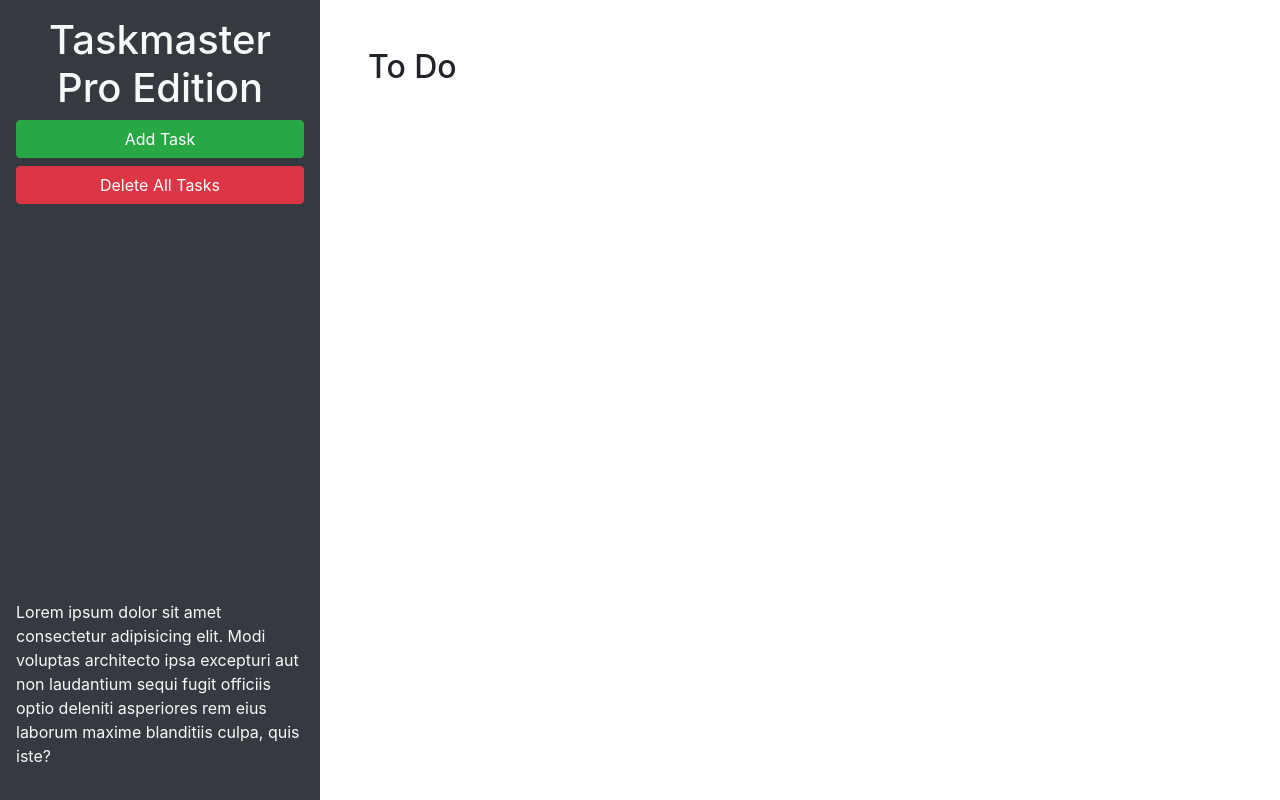
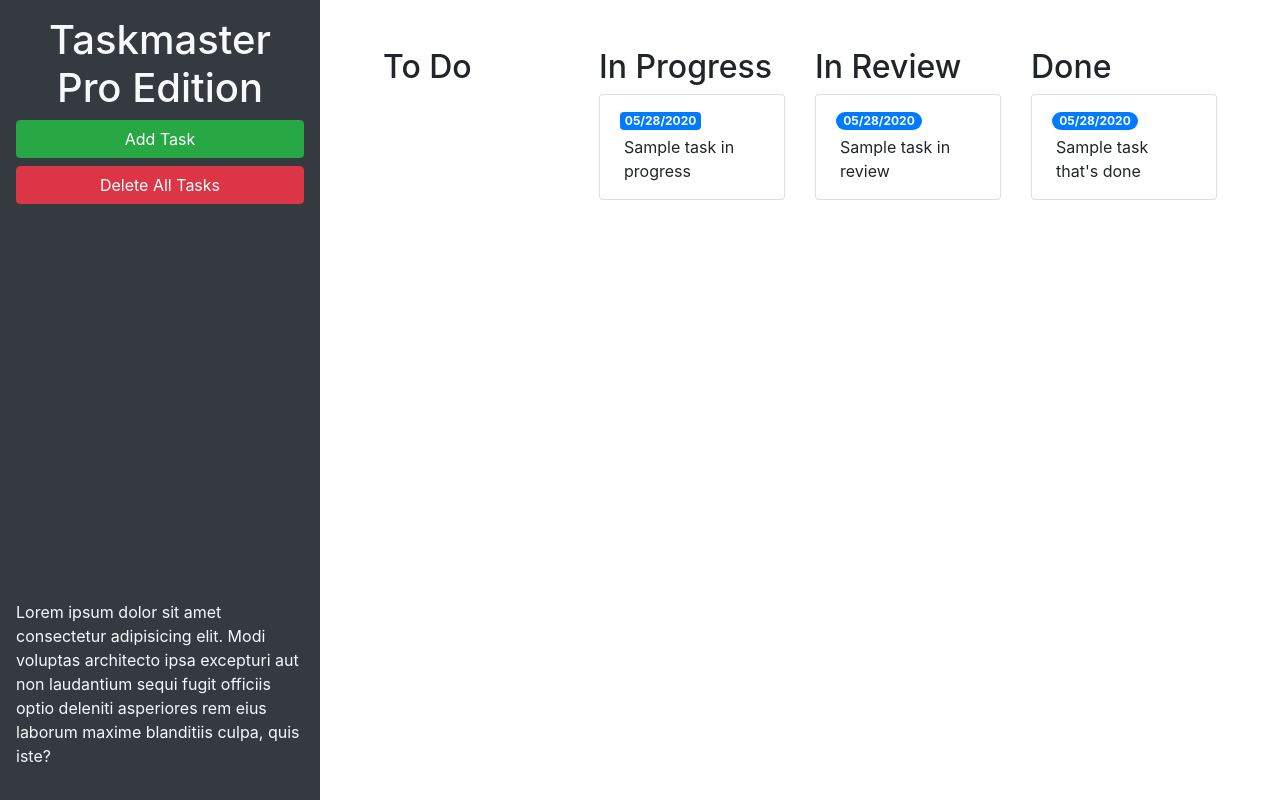
Before and after one commit to Matt658041/Tasksmaster-pro, a plain HTML site: page index.html in a window 1280 px wide. Drawn offline with nearby package versions, Linux system fonts and the light colour scheme.

Commit message:
bootstap

```diff
--- a/index.html
+++ b/index.html
@@ -24,10 +24,47 @@
       </p>
     </header>
     <main class="col-12 col-lg-9">
-      <div class="m-5">
+      <div class="m-5 row justify-content-around">
+        <!-- to do start -->
+        <div class="col">
         <h2>To Do</h2>
         <ul id="list-toDo" class="list-group"> </ul>
       </div>
+    <!--   to do end -->
+   <!--  in progress start -->
+   <div class="col">
+     <h2>In Progress</h2>
+     <ul id="list-in-progress" class="list-group">
+       <li class="list-group-item">
+         <span class="badge badge-primary badge pill">05/28/2020</span>
+         <p class="m-1">Sample task in progress</p>
+       </li>
+     </ul>
+   </div>
+  <!--  in progress end -->
+  <!-- in review start -->
+  <div class="col">
+    <h2>In Review</h2>
+    <ul id="list-inReview" class="list-group">
+      <li class="list-group-item">
+        <span class="badge badge-primary badge-pill">05/28/2020</span>
+        <p class="m-1">Sample task in review</p>
+      </li>
+    </ul>
+  </div>
+  <!-- in review end -->
+  <!-- done start -->
+  <div class="col">
+    <h2>Done</h2>
+    <ul id="list-done" class="list-group">
+      <li class="list-group-item">
+        <span class="badge badge-primary badge-pill">05/28/2020</span>
+        <p class="m-1"> Sample task that's done</p>
+      </li>
+    </ul>
+  </div>
+  <!-- done end -->
+    </div>
     </main>
   </div>
 
```
